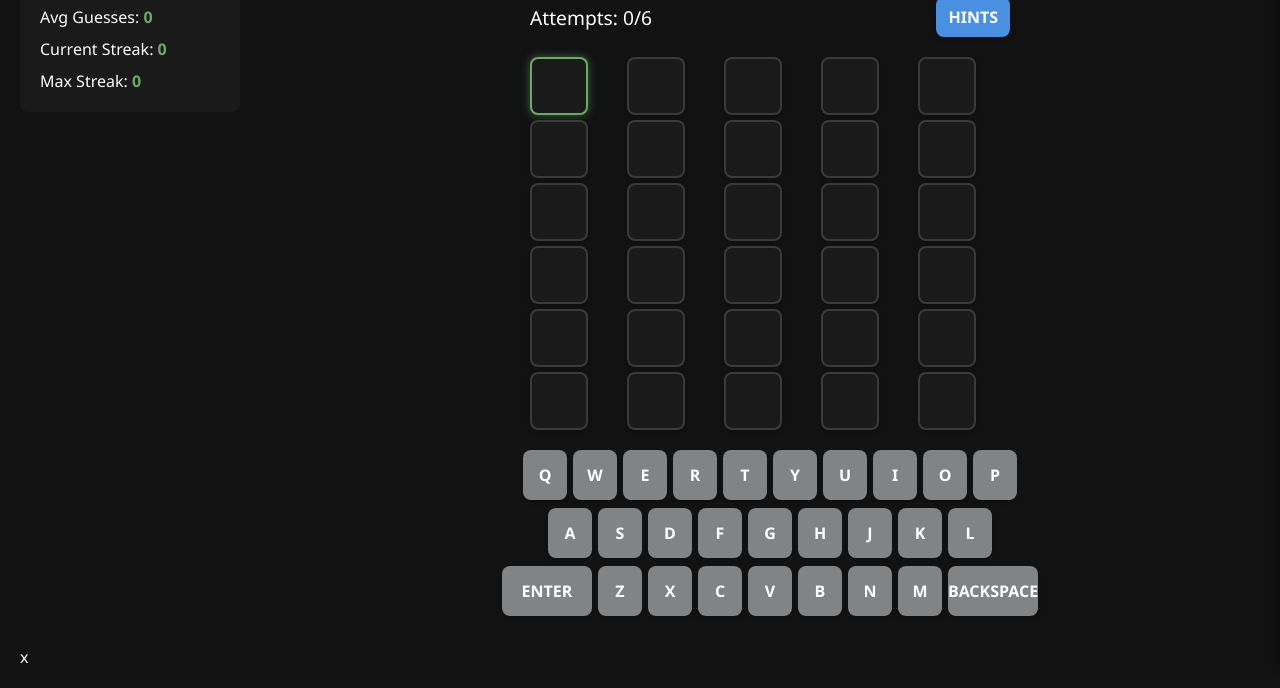
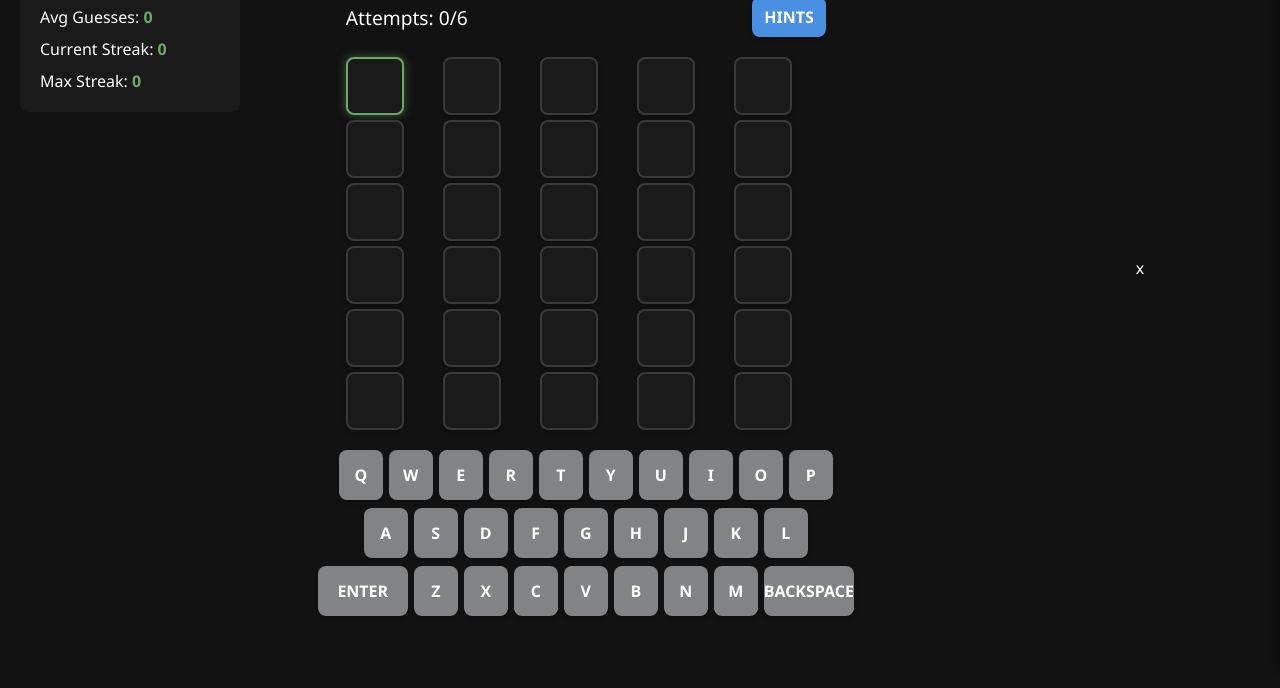
Before and after one commit to erichanwang/infinite-wordle, a plain HTML site: page index.html in a window 1280 px wide. Shown: the part 130-818 px from the top of the page. Drawn offline with Linux system fonts and the light colour scheme.

Commit message:
fixed centering

```diff
--- a/styles.css
+++ b/styles.css
@@ -8,9 +8,9 @@ body {
     font-family: 'Segoe UI', Tahoma, Geneva, Verdana, sans-serif;
     background-color: #121213;
     color: #ffffff;
-    min-height: 100vh;
-    margin: 0;
-    overflow: hidden;
+    display: flex;
+    justify-content: center;
+    align-items: center;
     position: relative;
     padding: 20px;
 }
@@ -50,6 +50,8 @@ body {
     width: 100%;
     text-align: center;
     padding: 20px 0;
+    margin: 0 auto;
+    transform: translateX(-300px);
 }
 
 h1 {
@@ -434,7 +436,7 @@ footer a:hover {
 
     .main-container {
         max-width: 95%;
-        padding: 10px 0;
+        padding: 0px 0;
     }
 
     .tile {
```
